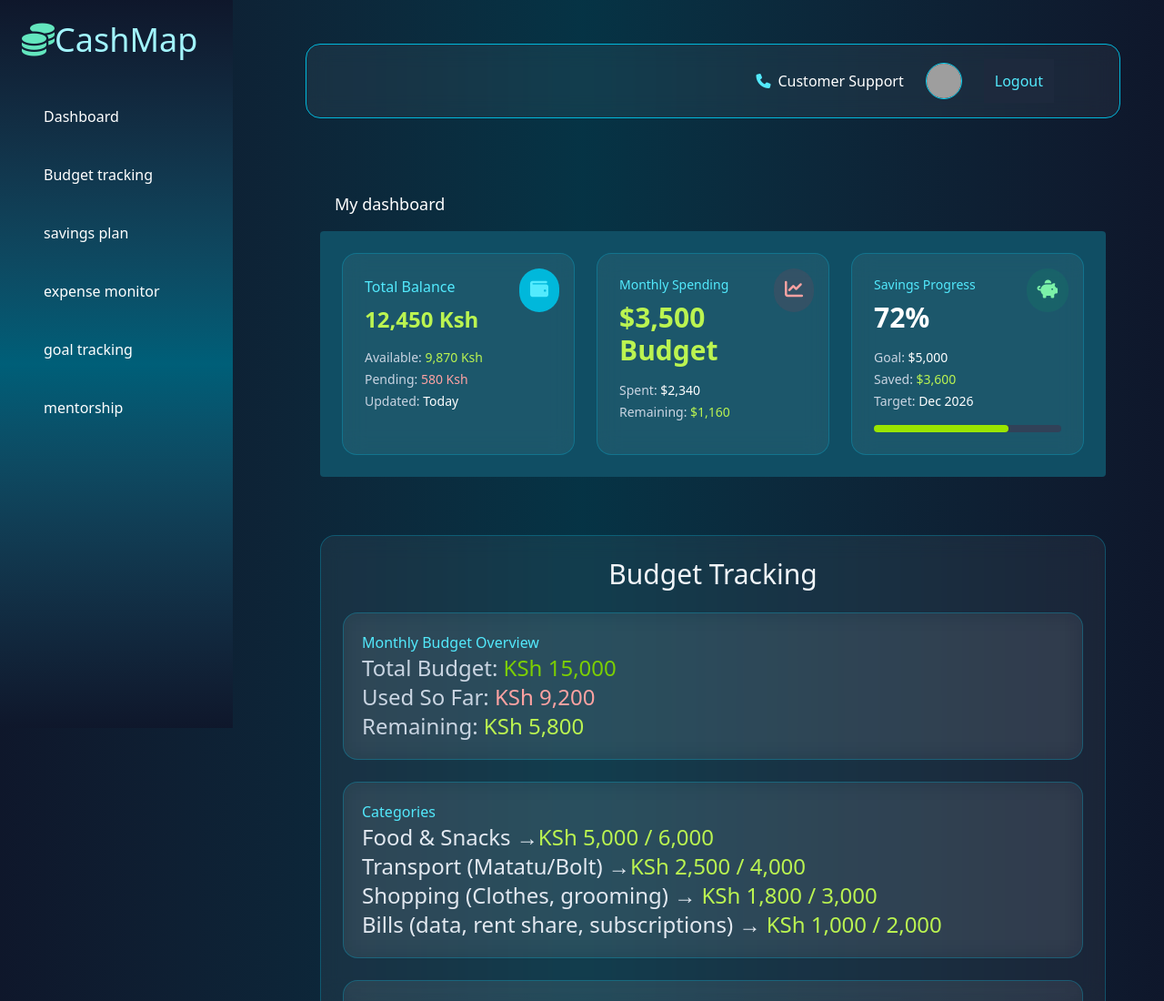
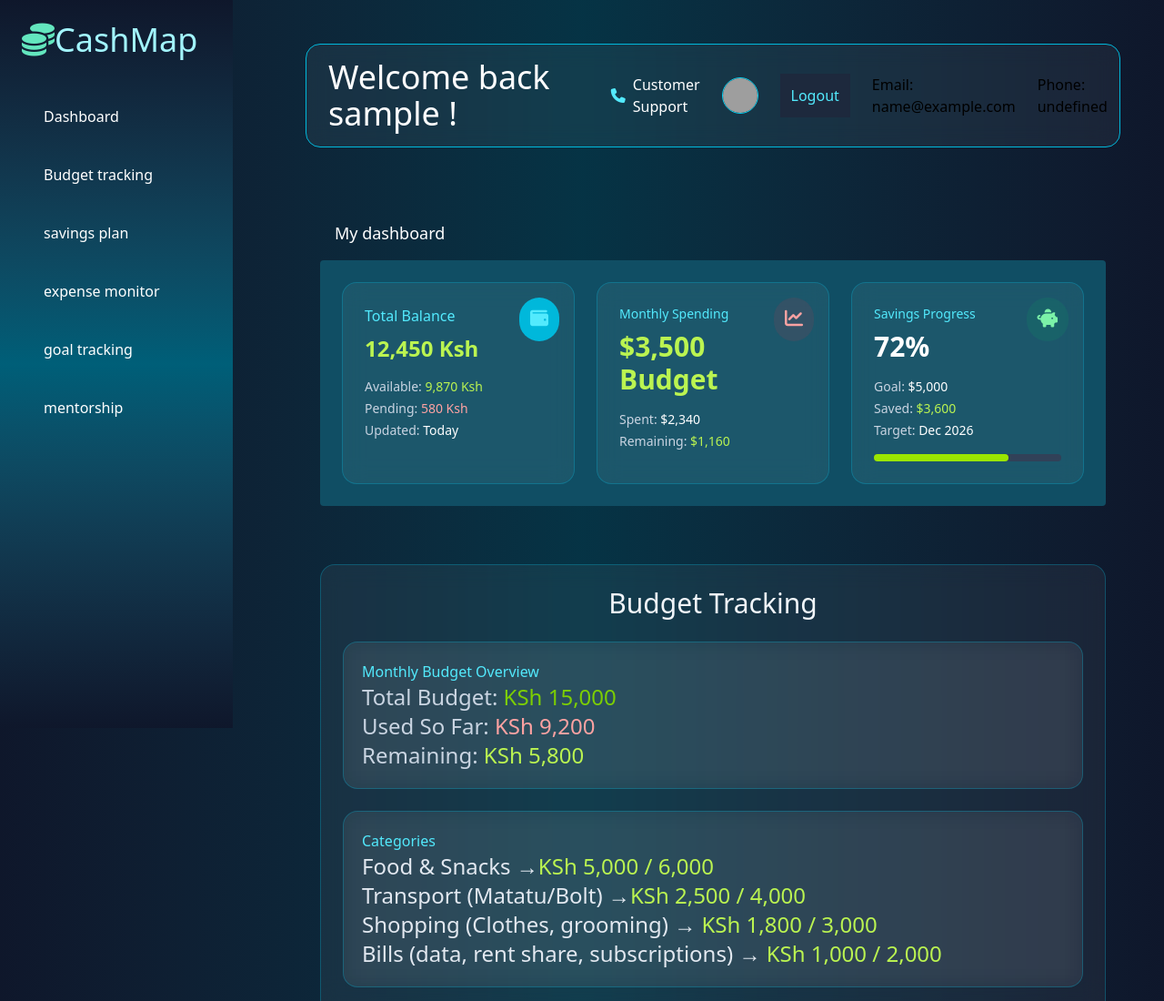
Before and after one commit to imaninaitore/cashmap, a website: page member.html in a window 1280 px wide. Shown: the top 1100 px of the page at 91% size. Drawn offline with nearby package versions, Linux system fonts and the light colour scheme; sample sign-in values are in the browser's storage; grey boxes are pictures that could not be loaded.

Commit message:
match the ids

```diff
--- a/member.html
+++ b/member.html
@@ -23,7 +23,7 @@
 
     </label>
 
-<h1 id="Welcome-message" class="text-white text-2xl sm:text-3xl lg:text-4xl "></h1>
+<h1 id="welcome-message" class="text-white text-2xl sm:text-3xl lg:text-4xl "></h1>
 
 <div class="flex items-center gap-6">
 
--- a/member.js
+++ b/member.js
@@ -4,14 +4,15 @@ const currentUser = JSON.parse(localStorage.getItem("currentUser"));
 if(!currentUser){
      window.location.href = "login.html";
 }
+
 //display their info
-document.getElementById("welcome").textContent =
+document.getElementById("welcome-message").textContent =
 `Welcome back ${currentUser.username} !`;
 
-document.getElementById("member-email").textContent =
+document.getElementById("user-email").textContent =
 `Email: ${currentUser.email}`;
 
-document.getElementById("member-phone").textContent =
+document.getElementById("user-phone").textContent =
 `Phone: ${currentUser.phoneNumber}`;
 
 function logout() {
```
